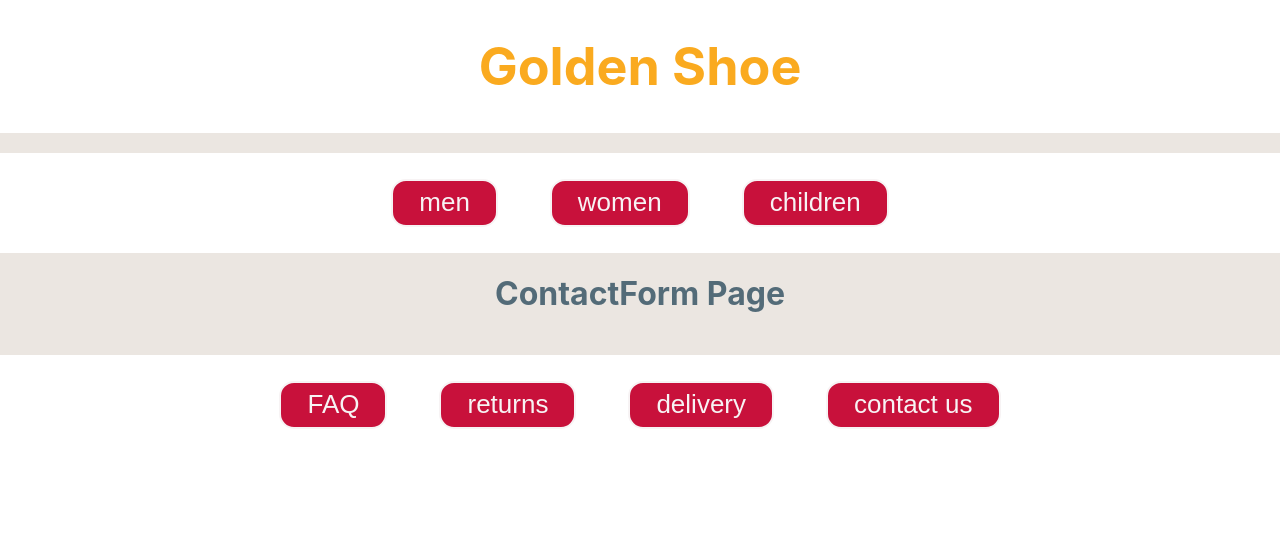
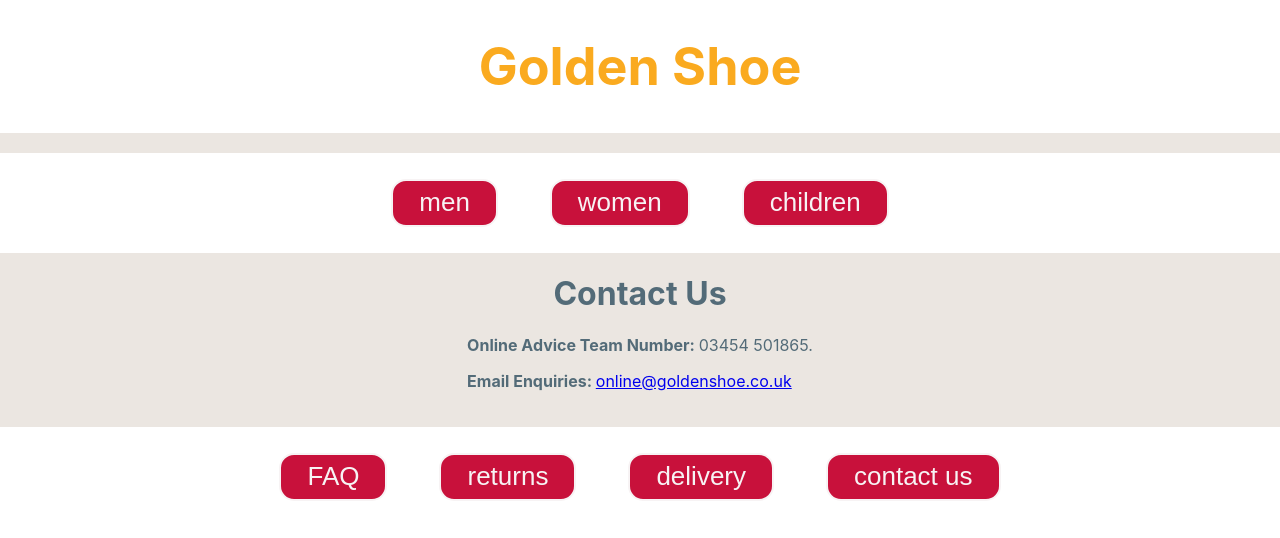
Before and after one commit to CharlyMannion/fe-scheuster, a React (Create React App) app: page /contact in a window 1280 px wide. Shown: the top 538 px of the page. Built offline with nearby package versions, Linux system fonts and the light colour scheme.

Commit message:
adds contact page

```diff
--- a/src/components/ContactForm.jsx
+++ b/src/components/ContactForm.jsx
@@ -2,7 +2,19 @@ import React, { Component } from "react";
 
 class ContactForm extends Component {
   render() {
-    return <h1> ContactForm Page</h1>;
+    return (
+      <body>
+        <h1> Contact Us</h1>
+        <p>
+          <strong> Online Advice Team Number: </strong>
+          03454 501865.
+        </p>
+        <p>
+          <strong> Email Enquiries: </strong>
+          <a href="online@goldenshoe.co.uk">online@goldenshoe.co.uk</a>
+        </p>
+      </body>
+    );
   }
 }
 
--- a/src/pages/SingleShoe.jsx
+++ b/src/pages/SingleShoe.jsx
@@ -50,9 +50,9 @@ class SingleShoe extends Component {
         <h3>£{shoe_info.price}</h3>
         <StyledButtonTwo>Add to Basket</StyledButtonTwo>
         <br />
-        <h4>Description: {shoe_info.description}</h4>
-        <h4>Sizing Info: {shoe_info.sizing_info}</h4>
-        <h4>Number in stock: {shoe_info.stock_number}</h4>
+        <p><strong>Description:</strong> {shoe_info.description}</p>
+        <p><strong>Sizing Info:</strong> {shoe_info.sizing_info}</p>
+        <p><strong>Number in stock:</strong> {shoe_info.stock_number}</p>
         <br />
       </main>
     );
```
